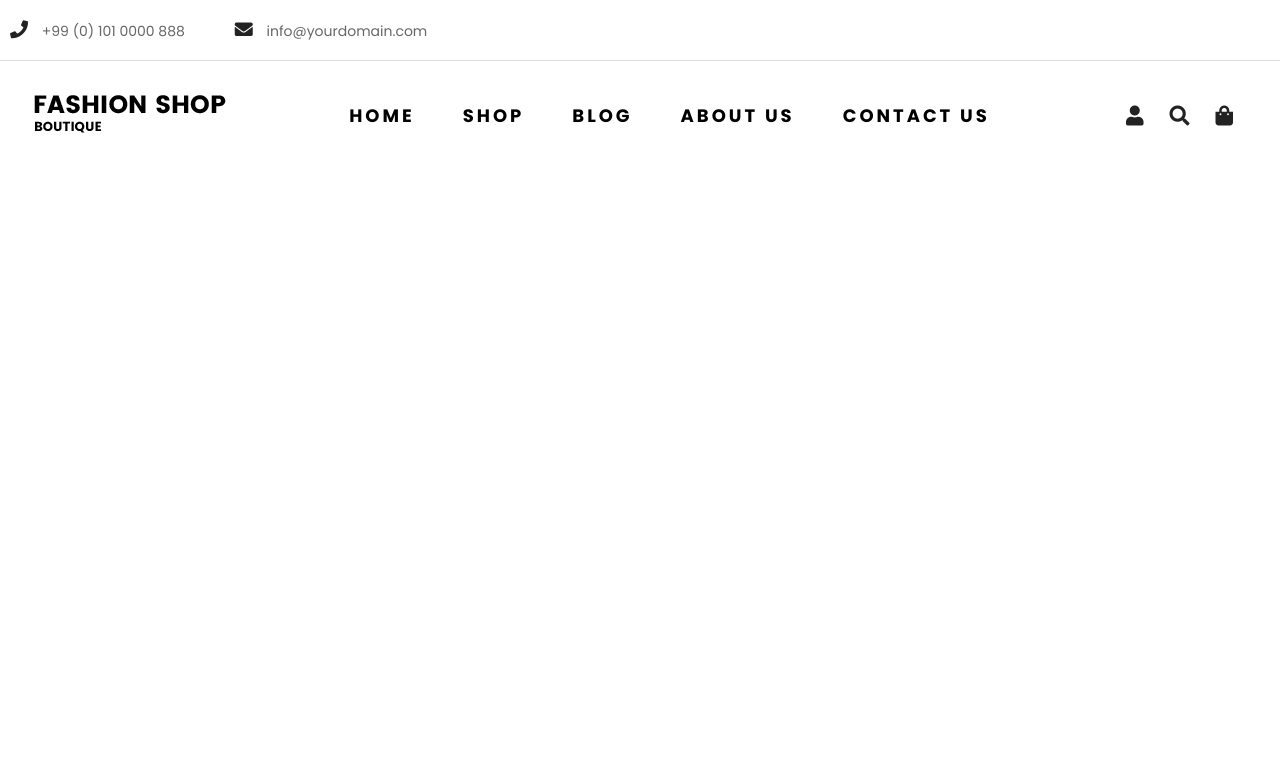
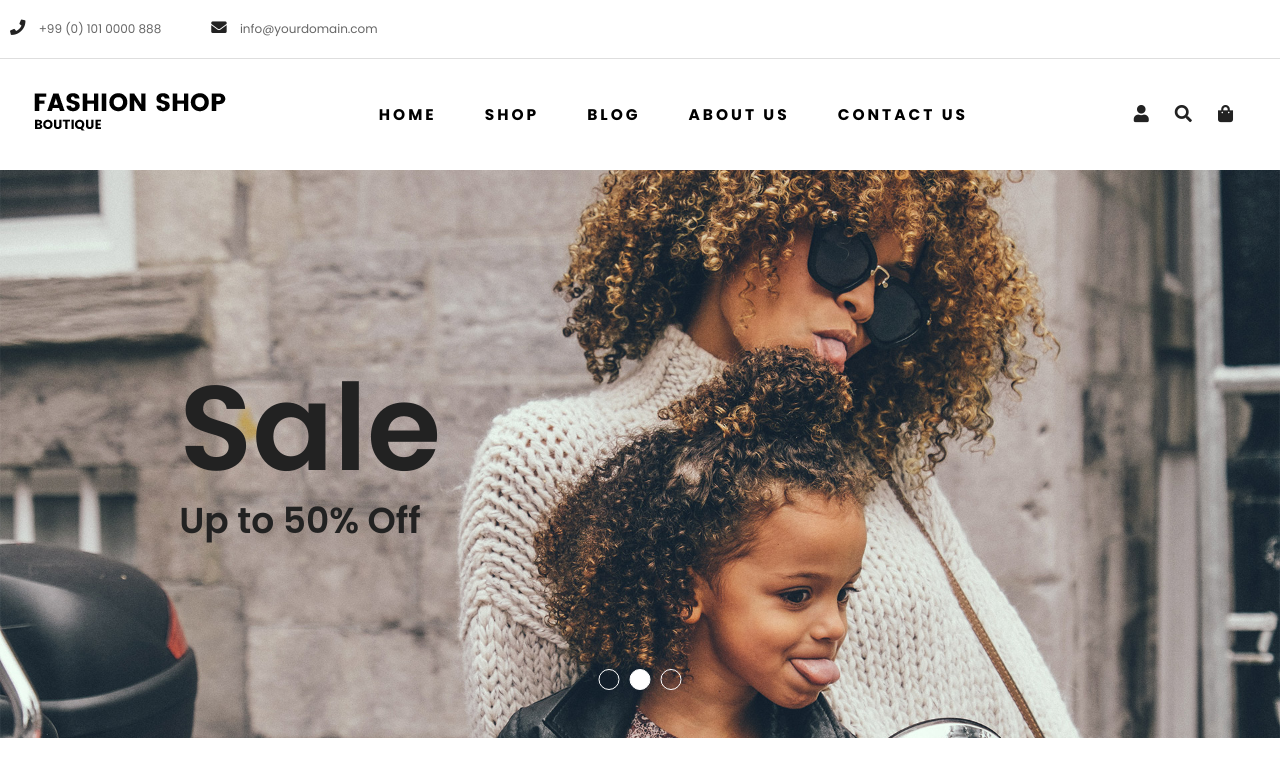
Before and after one commit to lubovgribiniyk/Task-4, a website: page index.html in a window 1280 px wide. Drawn offline with nearby package versions, Linux system fonts and the light colour scheme; files that its build step writes are made by us from their sources.

Commit message:
Implement banner-slider section

```diff
--- a/index.html
+++ b/index.html
@@ -65,6 +65,17 @@
     </ul>
   </div>
 </header>
+<section class="banner-slider">
+  <div class="banner-slider__container container">
+    <h1 class="banner-slider__heading">Sale</h1>
+    <div class="banner-slider__subheading">Up to 50% Off</div>
+    <div class="banner-slider__nav">
+      <a href="/" class="banner-slider__nav-item"></a>
+      <a href="/" class="banner-slider__nav-item banner-slider__nav-item_active"></a>
+      <a href="/" class="banner-slider__nav-item"></a>
+    </div>
+  </div>
+</section>
 
 </body>
 
--- /dev/null
+++ b/scss/components/_banner-slider.scss
@@ -0,0 +1,60 @@
+.banner-slider {
+  position: relative;
+  padding: 15.5% 0;
+  background: url("../../img/img-banner-slider.jpg") no-repeat top center;
+  background-size: cover;
+  &__container {
+    padding-left: 14%;
+  }
+  &__heading {
+    margin: 0 0 15px;
+    font-size: 14.9rem;
+    font-weight: 600;
+    color: $primary;
+    line-height: 1;
+  }
+  &__subheading {
+    font-size: 4.42rem;
+    font-weight: 600;
+    color: $primary;
+    line-height: 1;
+  }
+  &__nav {
+    position: absolute;
+    bottom: 48px;
+    left: 50%;
+    display: flex;
+    justify-content: center;
+    transform: translate(-50%);
+
+  }
+  &__nav-item {
+    margin: 0 5px;
+    border: 1px solid $white;
+    border-radius: 50%;
+    width: 19px;
+    height: 19px;
+    background-color: transparent;
+    transition: background-color linear 0.3s;
+    &:hover,
+    &_active {
+      background-color: $white;
+    }
+  }
+  @media only screen and (max-width: $lg) {
+    &__heading {
+      font-size: 10rem;
+    }
+    &__subheading {
+      font-size: 3rem;
+    }
+  }
+  @media only screen and (max-width: $sm) {
+    &__heading {
+      font-size: 6rem;
+    }
+    &__subheading {
+      font-size: 2rem;
+    }
+  }
+}
--- a/scss/components/_page.scss
+++ b/scss/components/_page.scss
@@ -4,4 +4,10 @@
   font-size: 14px;
   line-height: 18px;
   box-sizing: border-box;
+  @media only screen and (max-width: $lg) {
+    font-size: 12px;
+  }
+  @media only screen and (max-width: $md) {
+    font-size: 11px;
+  }
 }
--- a/scss/index.scss
+++ b/scss/index.scss
@@ -11,3 +11,4 @@
 @import "components/user-menu";
 
 @import "components/header";
+@import "components/banner-slider";
```
Also changed, not shown: img/img-banner-slider.jpg (added).
